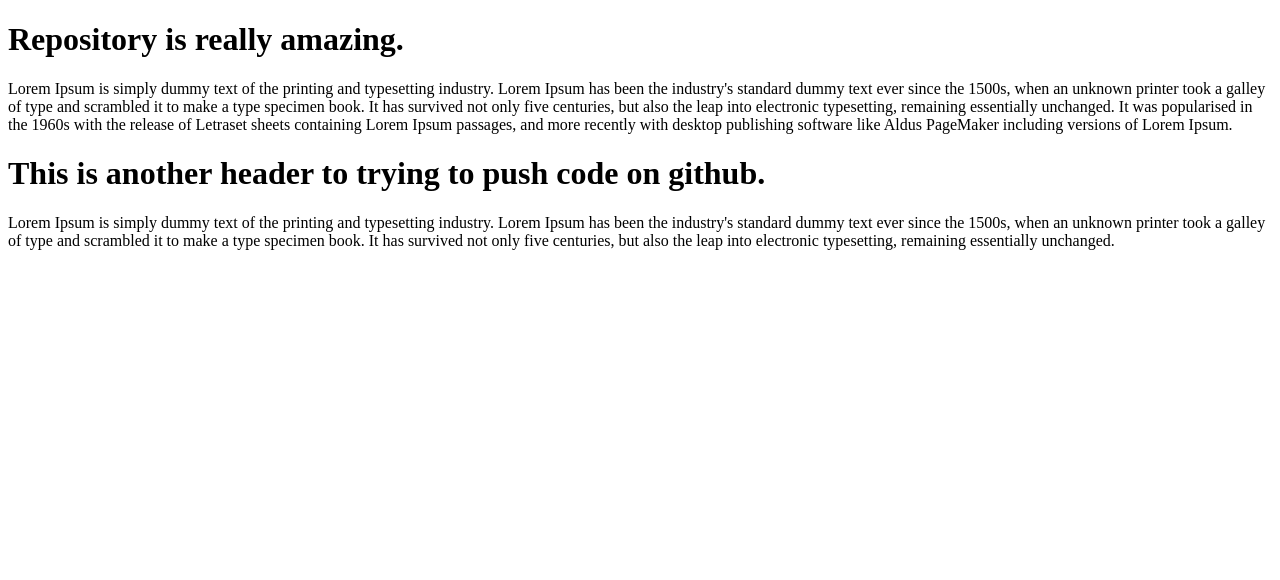
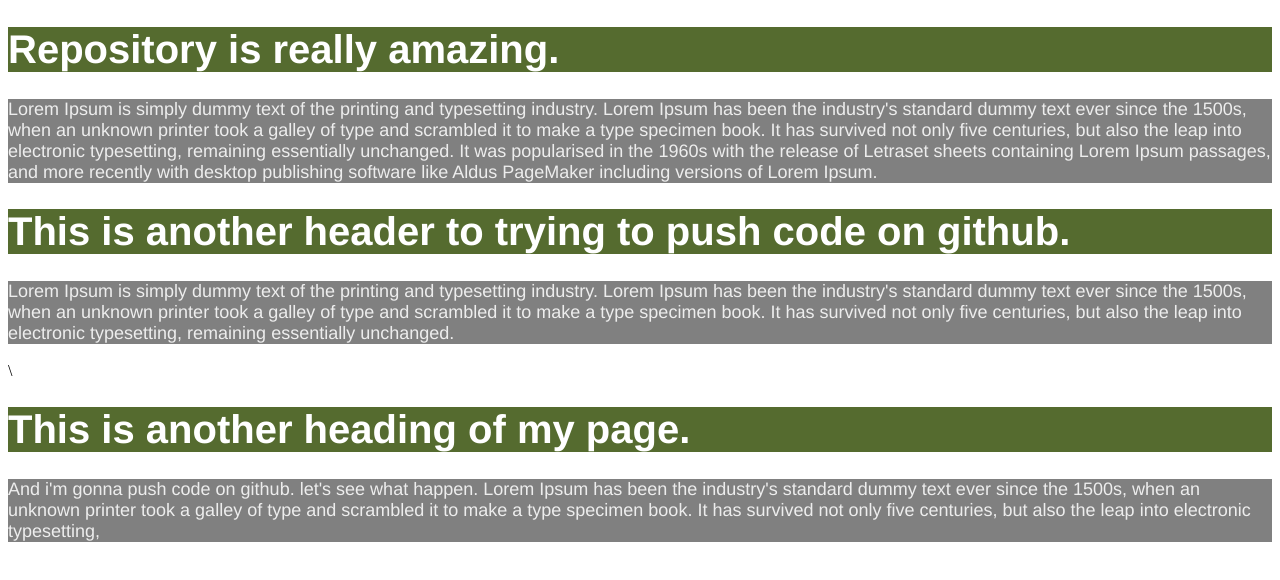
Before and after one commit to abdulkaderredwan/thir-repo, a plain HTML site: page index.html in a window 1280 px wide. Drawn offline with Linux system fonts and the light colour scheme.

Commit message:
css and more info added.

```diff
--- /dev/null
+++ b/css/style.css
@@ -0,0 +1,12 @@
+h1{
+    color: white;
+    background-color: darkolivegreen;
+    font-family: 'Franklin Gothic Medium', 'Arial Narrow', Arial, sans-serif;
+    font-size: 40px;
+}
+p{
+    color: #ededed;
+    background-color: gray;
+    font-size: 18px;
+    font-family: 'Franklin Gothic Medium', 'Arial Narrow', Arial, sans-serif;
+}
--- a/index.html
+++ b/index.html
@@ -5,12 +5,15 @@
     <meta http-equiv="X-UA-Compatible" content="IE=edge">
     <meta name="viewport" content="width=device-width, initial-scale=1.0">
     <title>This is trial about repo</title>
+    <link rel="stylesheet" href="css/style.css">
 </head>
 <body>
     <h1>Repository is really amazing.</h1>
     <p>Lorem Ipsum is simply dummy text of the printing and typesetting industry. Lorem Ipsum has been the industry's standard dummy text ever since the 1500s, when an unknown printer took a galley of type and scrambled it to make a type specimen book. It has survived not only five centuries, but also the leap into electronic typesetting, remaining essentially unchanged. It was popularised in the 1960s with the release of Letraset sheets containing Lorem Ipsum passages, and more recently with desktop publishing software like Aldus PageMaker including versions of Lorem Ipsum.
     </p>
     <h1>This is another header to trying to push code on github.</h1>
-    <p>Lorem Ipsum is simply dummy text of the printing and typesetting industry. Lorem Ipsum has been the industry's standard dummy text ever since the 1500s, when an unknown printer took a galley of type and scrambled it to make a type specimen book. It has survived not only five centuries, but also the leap into electronic typesetting, remaining essentially unchanged.</p>
+    <p>Lorem Ipsum is simply dummy text of the printing and typesetting industry. Lorem Ipsum has been the industry's standard dummy text ever since the 1500s, when an unknown printer took a galley of type and scrambled it to make a type specimen book. It has survived not only five centuries, but also the leap into electronic typesetting, remaining essentially unchanged.</p>\
+    <h1>This is another heading of my page.</h1>
+    <p>And i'm gonna push code on github. let's see what happen. Lorem Ipsum has been the industry's standard dummy text ever since the 1500s, when an unknown printer took a galley of type and scrambled it to make a type specimen book. It has survived not only five centuries, but also the leap into electronic typesetting,</p>
 </body>
 </html>
```
